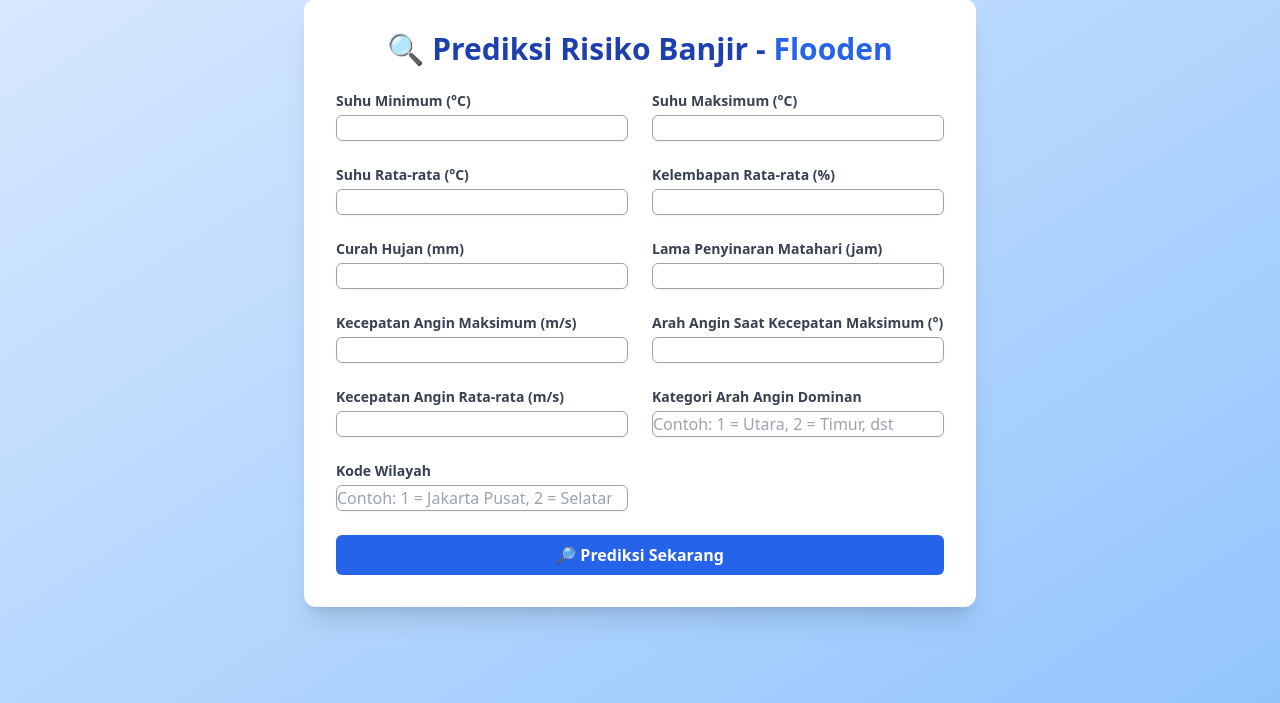
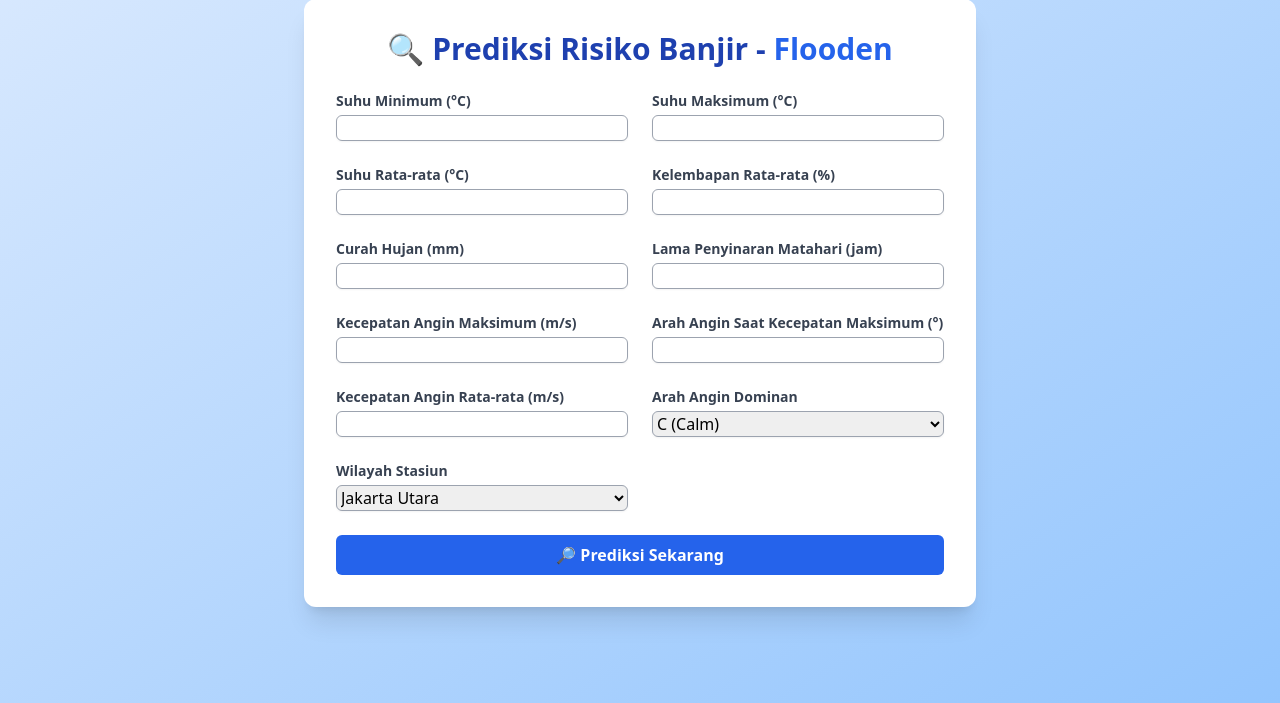
Before and after one commit to kamilarr/AI_Flooden, a Flask app: page / in a window 1280 px wide. Shown: the part 97-800 px from the top of the page. Run offline with Flask 3, Linux system fonts and the light colour scheme; parts of the project's set-up code (start-up, migrations or seed data) failed here and were passed over; some libraries are stand-ins or nearby versions.

Commit message:
dropdown form

```diff
--- a/templates/index.html
+++ b/templates/index.html
@@ -57,15 +57,30 @@
                     class="mt-1 w-full rounded-md border border-gray-400 shadow-sm focus:border-blue-500 focus:ring focus:ring-blue-200">
             </div>
             <div>
-                <label class="block text-sm font-semibold text-gray-700">Kategori Arah Angin Dominan</label>
-                <input type="number" name="cat_ddd" step="1" required
-                    class="mt-1 w-full rounded-md border border-gray-400 shadow-sm focus:border-blue-500 focus:ring focus:ring-blue-200" placeholder="Contoh: 1 = Utara, 2 = Timur, dst">
+                <label class="block text-sm font-semibold text-gray-700">Arah Angin Dominan</label>
+                <select name="cat_ddd" required
+                    class="mt-1 w-full rounded-md border border-gray-400 shadow-sm focus:border-blue-500 focus:ring focus:ring-blue-200">
+                    <option value="0">C (Calm)</option>
+                    <option value="1">E (Timur)</option>
+                    <option value="2">N (Utara)</option>
+                    <option value="3">NE (Timur Laut)</option>
+                    <option value="4">NW (Barat Laut)</option>
+                    <option value="5">S (Selatan)</option>
+                    <option value="6">SE (Tenggara)</option>
+                    <option value="7">SW (Barat Daya)</option>
+                    <option value="8">W (Barat)</option>
+                </select>
             </div>
             <div>
-                <label class="block text-sm font-semibold text-gray-700">Kode Wilayah</label>
-                <input type="number" name="category_region" step="1" required
-                    class="mt-1 w-full rounded-md border border-gray-400 shadow-sm focus:border-blue-500 focus:ring focus:ring-blue-200" placeholder="Contoh: 1 = Jakarta Pusat, 2 = Selatan, dst">
+                <label class="block text-sm font-semibold text-gray-700">Wilayah Stasiun</label>
+                <select name="category_region" required
+                    class="mt-1 w-full rounded-md border border-gray-400 shadow-sm focus:border-blue-500 focus:ring focus:ring-blue-200">
+                    <option value="0">Jakarta Utara</option>
+                    <option value="1">Jakarta Selatan</option>
+                    <option value="2">Jakarta Pusat</option>
+                </select>
             </div>
+
             <div class="sm:col-span-2">
                 <button type="submit"
                     class="w-full bg-blue-600 text-white font-semibold py-2 rounded-md hover:bg-blue-700 transition">
```
